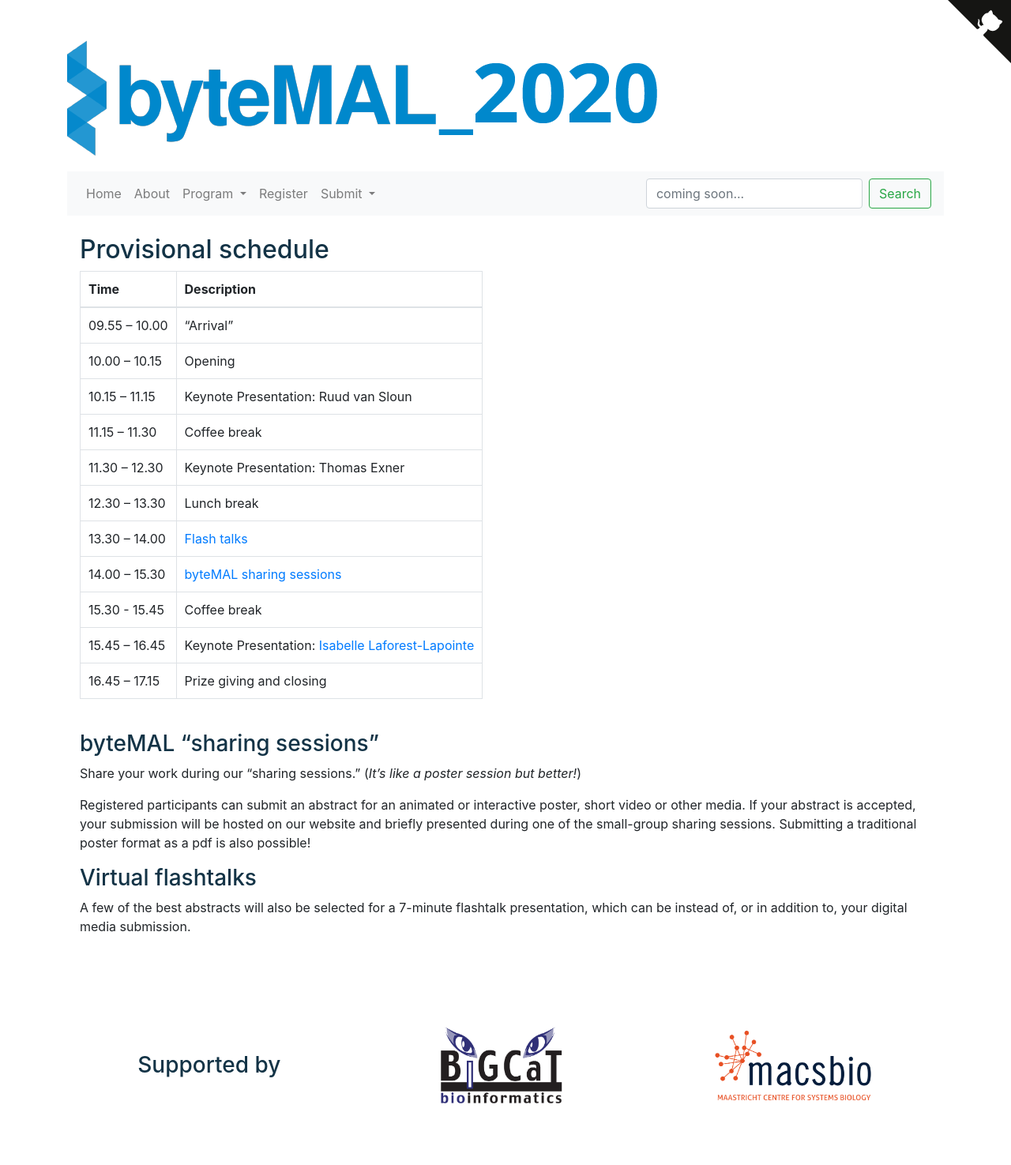
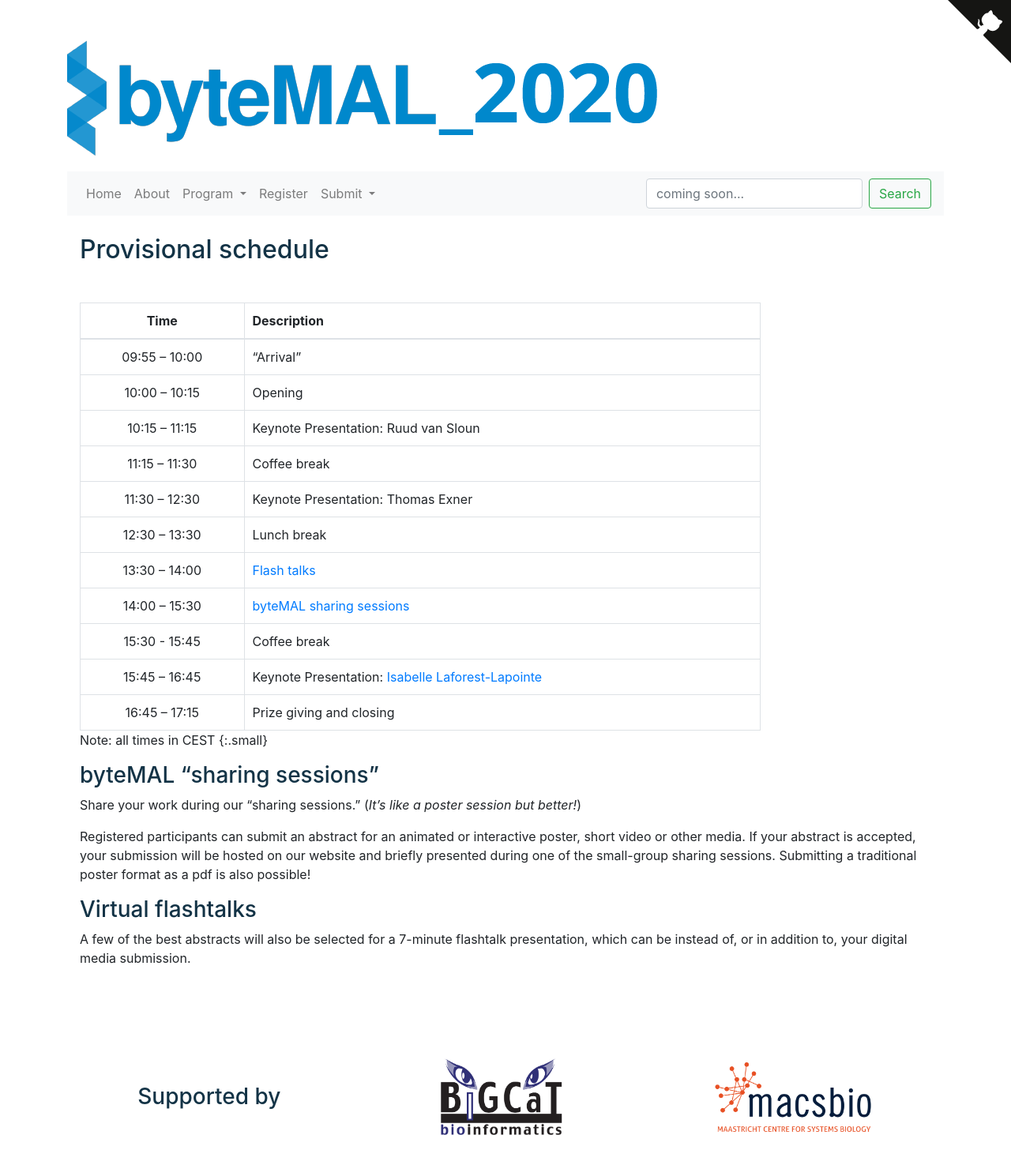
Before and after one commit to bytemal/bytemal-2020, a Jekyll site: the page built from _pages/program.md, in a window 1280 px wide. Shown: the whole page at 79% size. Built offline with Jekyll 4.4.1, drawn with Linux system fonts in a browser that asks for light colours; before the commit the page ends 1435 px from its top, so only the background shows below that.

Commit message:
program table formatting

```diff
--- a/_pages/program.md
+++ b/_pages/program.md
@@ -5,23 +5,24 @@
 ---
 
 ## Provisional schedule
+<br>
 
 | Time          | Description |
-| :---          | :----       |
-| 09.55 – 10.00 | "Arrival"                             |
-| 10.00 – 10.15 | Opening                               |
-| 10.15 – 11.15 | Keynote Presentation: Ruud van Sloun  |
-| 11.15 – 11.30 | Coffee break                          |
-| 11.30 – 12.30 | Keynote Presentation: Thomas Exner    |
-| 12.30 – 13.30 | Lunch break                           |
-| 13.30 – 14.00 | [Flash talks](#flashtalks)            |
-| 14.00 – 15.30 | [byteMAL sharing sessions](#sharing)  |
-| 15.30 - 15.45 | Coffee break                          |
-| 15.45 – 16.45 | Keynote Presentation: [Isabelle Laforest-Lapointe](https://isabellelaforestlapointe.wordpress.com/)   |
-| 16.45 – 17.15 | Prize giving and closing              |
+| :-----------: | :----       |
+| 09:55 – 10:00 | "Arrival"                             |
+| 10:00 – 10:15 | Opening                               |
+| 10:15 – 11:15 | Keynote Presentation: Ruud van Sloun  |
+| 11:15 – 11:30 | Coffee break                          |
+| 11:30 – 12:30 | Keynote Presentation: Thomas Exner    |
+| 12:30 – 13:30 | Lunch break                           |
+| 13:30 – 14:00 | [Flash talks](#flashtalks)            |
+| 14:00 – 15:30 | [byteMAL sharing sessions](#sharing)  |
+| 15:30 - 15:45 | Coffee break                          |
+| 15:45 – 16:45 | Keynote Presentation: [Isabelle Laforest-Lapointe](https://isabellelaforestlapointe.wordpress.com/)   |
+| 16:45 – 17:15 | Prize giving and closing              |
 {:.table-bordered .table-hover}
 
-<br>
+Note: all times in CEST {:.small}
 
 ### byteMAL "sharing sessions" {#sharing}
 
--- a/css/main.css
+++ b/css/main.css
@@ -18,6 +18,7 @@
 }
 
 /* agenda table on program page */
+table{ min-width: 80% }
 th{ padding: 10px; }
 td{ padding: 10px; }
 
```
